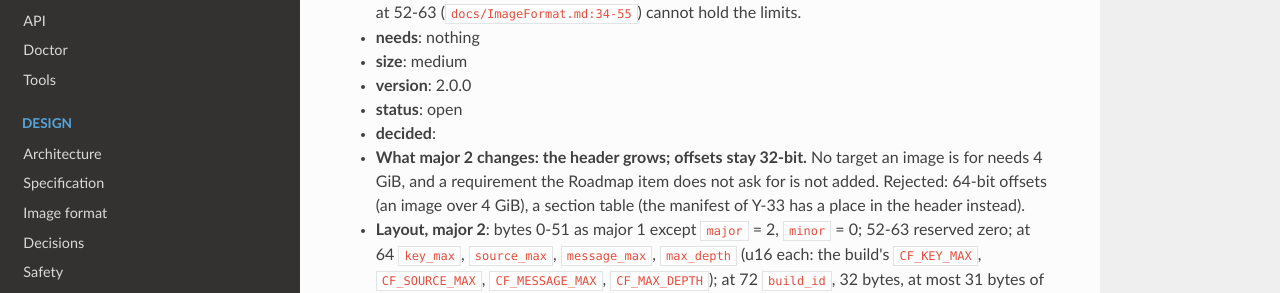
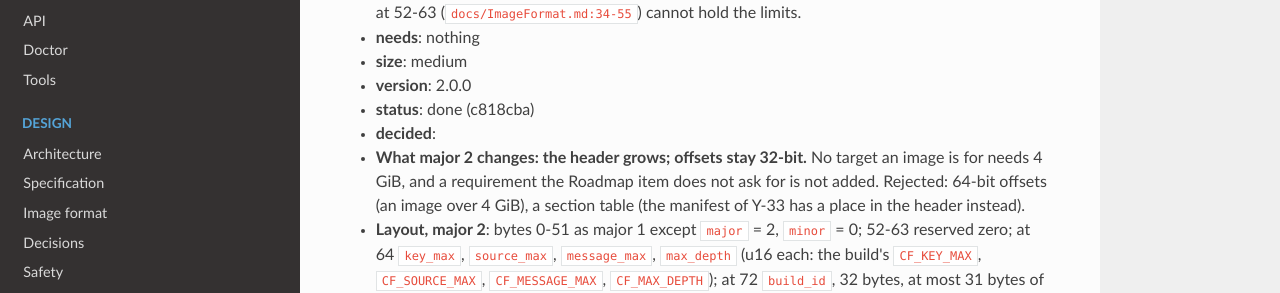
Before and after one commit to develooper1994/configforge, an MkDocs documentation site: the page built from docs/plan/M-maintainer.md, in a window 1280 px wide and 900 px high, scrolled down 19307 px. Shown: the part 158-451 px from the top of the window. Built offline with MkDocs 1.6.1, drawn with Linux system fonts in a browser that asks for light colours.

Commit message:
Plan: M-12 done (c818cba)
Co-Authored-By: Claude Opus 5.5 <noreply@anthropic.com>

```diff
--- a/docs/plan/M-maintainer.md
+++ b/docs/plan/M-maintainer.md
@@ -345,7 +345,7 @@ ACCEPT-LINUX, ACCEPT-WINDOWS and ACCEPT-CI, plus the card's own check.
 * **needs**: nothing
 * **size**: medium
 * **version**: 2.0.0
-* **status**: open
+* **status**: done (c818cba)
 * **decided**:
   * **What major 2 changes: the header grows; offsets stay 32-bit.** No target an image is for needs 4 GiB, and a requirement the Roadmap item does not ask for is not added. Rejected: 64-bit offsets (an image over 4 GiB), a section table (the manifest of Y-33 has a place in the header instead).
   * **Layout, major 2**: bytes 0-51 as major 1 except `major` = 2, `minor` = 0; 52-63 reserved zero; at 64 `key_max`, `source_max`, `message_max`, `max_depth` (u16 each: the build's `CF_KEY_MAX`, `CF_SOURCE_MAX`, `CF_MESSAGE_MAX`, `CF_MAX_DEPTH`); at 72 `build_id`, 32 bytes, at most 31 bytes of the text `cf_build_id()` returns (`lib/config/include/configforge/cf_version.h:64`; the report writes the whole id) and a NUL, NUL-padded; at 104 `manifest_off` and at 108 `manifest_len` (u32 each, **reserved for Y-33**: both zero in 2.0.0, written zero, and the reader accepts any value there as it accepts any reserved byte, so an image of a later minor that fills them opens); 112-127 reserved zero. `index_off` is never below 128. Little-endian, offsets multiples of 8. Y-33 (2.2.0) fills the two manifest fields and raises `minor` to 1 with no change of layout and no new major.
```
Also changed, not shown: docs/Plan.md (+1 -1 lines).
